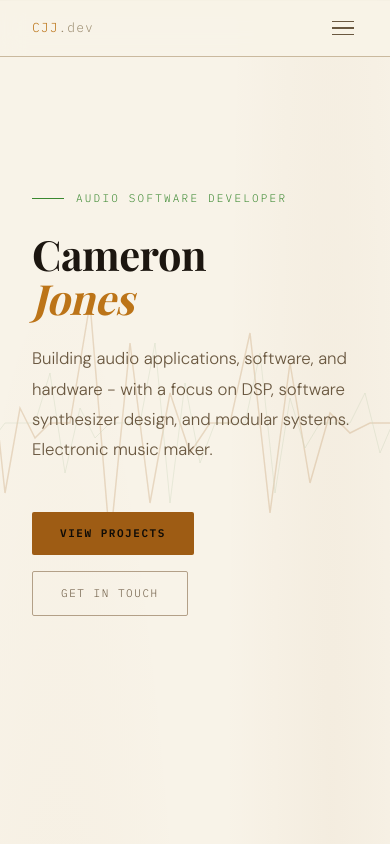
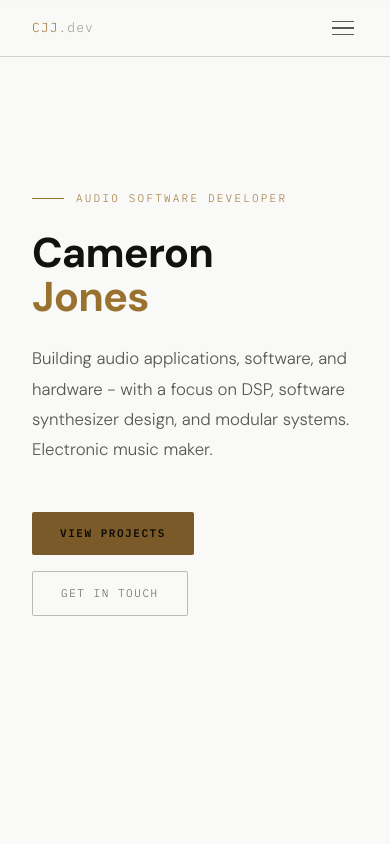
Before and after one commit to JamCones/JamCones.github.io, a website: page index.html in a window 390 px wide. Shown: the top 844 px of the page. Drawn offline with nearby package versions, Linux system fonts and the light colour scheme; a web font is replaced by a local one.

Commit message:
Some re-styling

```diff
--- a/index.html
+++ b/index.html
@@ -6,28 +6,25 @@
 <title>Cameron Jones — Audio Software Developer</title>
 <link rel="preconnect" href="https://fonts.googleapis.com">
 <link rel="preconnect" href="https://fonts.gstatic.com" crossorigin>
-<link href="https://fonts.googleapis.com/css2?family=IBM+Plex+Mono:ital,wght@0,300;0,400;0,500;0,600;1,300;1,400&family=Playfair+Display:ital,wght@0,400;0,700;1,400;1,700&family=DM+Sans:wght@300;400;500&display=swap" rel="stylesheet">
+<link href="https://fonts.googleapis.com/css2?family=IBM+Plex+Mono:ital,wght@0,300;0,400;0,500;0,600;1,300;1,400&family=DM+Sans:wght@300;400;500;700&display=swap" rel="stylesheet">
 <style>
   *, *::before, *::after { box-sizing: border-box; margin: 0; padding: 0; }
 
   :root {
-    --amber:     #9E5C14;
-    --amber-dim: #7A4610;
-    --amber-pale:#5A3208;
-    --amber-glow:#BC7418;
-    --warm-bg:   #F8F3E8;
-    --surface:   #F1E9D6;
-    --surface-2: #E8DEC8;
-    --surface-3: #DDD3BB;
-    --border:    #CAB99E;
-    --border-hi: #B3A088;
-    --text-pri:  #1C1610;
-    --text-sec:  #6A5840;
-    --text-dim:  #9A8A6E;
-    --green-sig: #2A6E20;
-    --green-glo: #3A8830;
+    --amber:     #7A5A28;
+    --amber-dim: #5A4018;
+    --amber-pale:#3C2C10;
+    --amber-glow:#9A7230;
+    --warm-bg:   #F9F9F7;
+    --surface:   #F3F3F0;
+    --surface-2: #EAEAE6;
+    --surface-3: #E0E0DB;
+    --border:    #D3D3CE;
+    --border-hi: #BBBBB4;
+    --text-pri:  #111110;
+    --text-sec:  #585850;
+    --text-dim:  #929290;
     --mono: 'IBM Plex Mono', monospace;
-    --serif: 'Playfair Display', serif;
     --sans: 'DM Sans', sans-serif;
     --grid: 1fr;
   }
@@ -36,9 +33,6 @@
 
   body {
     background: var(--warm-bg);
-    background-image:
-      radial-gradient(ellipse 70% 60% at 15% 40%, rgba(160, 96, 20, 0.05) 0%, transparent 60%),
-      radial-gradient(ellipse 50% 70% at 85% 15%, rgba(140, 80, 10, 0.04) 0%, transparent 55%);
     color: var(--text-pri);
     font-family: var(--sans);
     font-weight: 300;
@@ -60,7 +54,7 @@
     top: 0; left: 0; right: 0;
     z-index: 100;
     border-bottom: 1px solid var(--border);
-    background: rgba(248,243,232,0.92);
+    background: rgba(249,249,247,0.93);
     backdrop-filter: blur(12px);
   }
 
@@ -123,7 +117,7 @@
     font-size: 11px;
     letter-spacing: 0.2em;
     text-transform: uppercase;
-    color: var(--green-glo);
+    color: var(--amber-glow);
     margin-bottom: 1.5rem;
     display: flex;
     align-items: center;
@@ -135,21 +129,21 @@
     display: block;
     width: 32px;
     height: 1px;
-    background: var(--green-glo);
+    background: var(--amber-glow);
   }
 
   h1 {
-    font-family: var(--serif);
+    font-family: var(--sans);
     font-weight: 700;
     font-size: clamp(3rem, 7vw, 5.5rem);
     line-height: 1.05;
     color: var(--text-pri);
     margin-bottom: 1.5rem;
-    letter-spacing: -0.01em;
+    letter-spacing: -0.02em;
   }
 
   h1 em {
-    font-style: italic;
+    font-style: normal;
     color: var(--amber-glow);
   }
 
@@ -199,14 +193,15 @@
     color: var(--amber-glow);
   }
 
-  /* waveform decoration */
-  .hero-wave {
+  /* oscilloscope graticule */
+  #hero::before {
+    content: '';
     position: absolute;
-    right: -60px;
-    top: 50%;
-    transform: translateY(-50%);
-    opacity: 0.18;
-    z-index: 1;
+    inset: 0;
+    background-image: radial-gradient(circle, rgba(0,0,0,0.10) 1px, transparent 1px);
+    background-size: 28px 28px;
+    pointer-events: none;
+    z-index: 0;
   }
 
   /* ── SECTION COMMON ── */
@@ -236,7 +231,7 @@
   }
 
   h2 {
-    font-family: var(--serif);
+    font-family: var(--sans);
     font-weight: 700;
     font-size: clamp(2rem, 4vw, 3rem);
     line-height: 1.15;
@@ -244,7 +239,7 @@
     color: var(--text-pri);
   }
 
-  h2 em { font-style: italic; color: var(--amber-glow); }
+  h2 em { font-style: normal; color: var(--amber-glow); }
 
   /* ── ABOUT ── */
   #about .layout {
@@ -382,12 +377,12 @@
     font-size: 9px;
     letter-spacing: 0.16em;
     text-transform: uppercase;
-    color: var(--green-glo);
+    color: var(--text-dim);
     margin-bottom: 0.5rem;
   }
 
   .project-name {
-    font-family: var(--serif);
+    font-family: var(--sans);
     font-size: 1.4rem;
     font-weight: 700;
     color: var(--text-pri);
@@ -668,6 +663,8 @@
 
   /* ── RESPONSIVE ── */
   @media (max-width: 720px) {
+    #hero::before { display: none; }
+
     #about .layout,
     #contact .layout { grid-template-columns: 1fr; gap: 3rem; }
     .skills-grid { grid-template-columns: 1fr; }
@@ -682,7 +679,7 @@
       position: absolute;
       top: 56px;
       left: 0; right: 0;
-      background: rgba(248,243,232,0.97);
+      background: rgba(249,249,247,0.98);
       border-bottom: 1px solid var(--border);
       flex-direction: column;
       gap: 0;
@@ -720,14 +717,6 @@
 
 <!-- HERO -->
 <section id="hero">
-  <!-- waveform SVG decoration -->
-  <svg class="hero-wave" width="560" height="340" viewBox="0 0 560 340" fill="none" xmlns="http://www.w3.org/2000/svg" aria-hidden="true">
-    <polyline points="0,170 30,170 40,60 55,280 70,120 85,220 100,100 115,240 130,155 145,185 160,170 180,170 200,50 220,290 240,90 260,250 280,140 300,200 320,170 340,170 360,80 380,260 400,110 420,230 440,160 460,180 480,170 510,170 560,170"
-      stroke="#9E5C14" stroke-width="1.5" fill="none"/>
-    <polyline points="0,170 40,170 55,110 70,230 85,150 100,190 115,170 145,170 160,120 175,220 190,155 205,185 220,170 250,170 265,90 280,250 295,130 310,210 325,170 355,170 370,100 385,240 400,145 415,195 430,170 460,170 475,140 490,200 505,165 520,175 560,170"
-      stroke="#2A6E20" stroke-width="1" fill="none" opacity="0.45"/>
-  </svg>
-
   <div class="container">
     <div class="hero-content">
       <p class="hero-eyebrow fade-up">Audio Software Developer</p>
```
